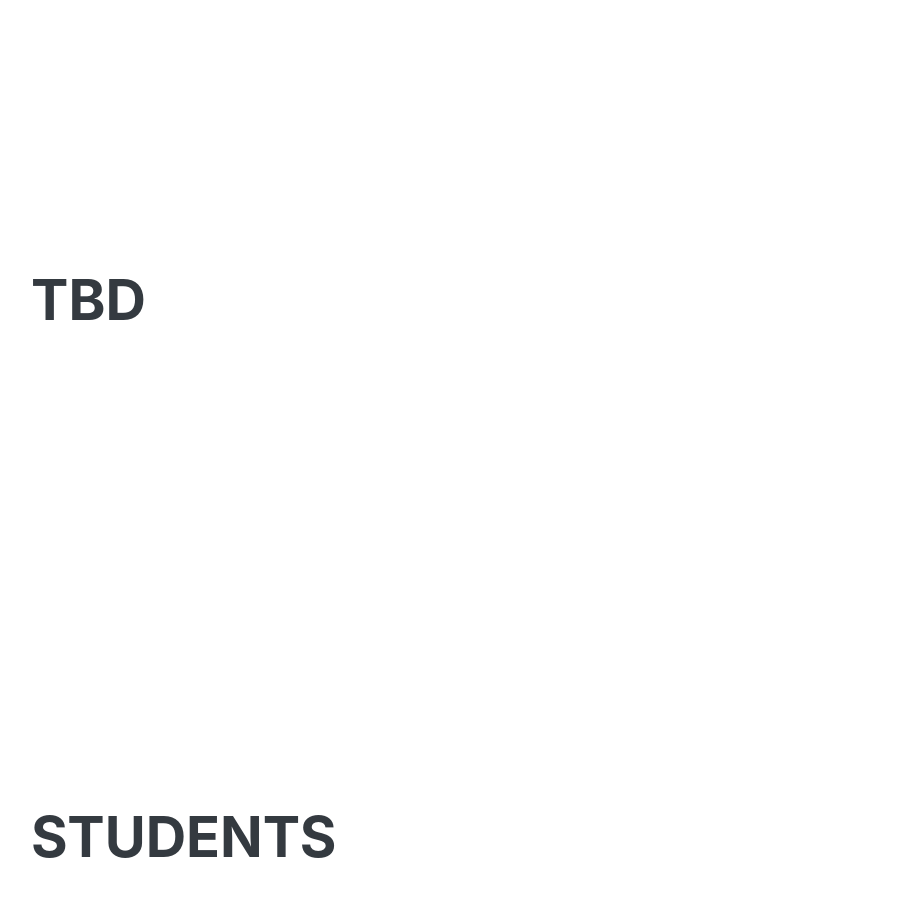
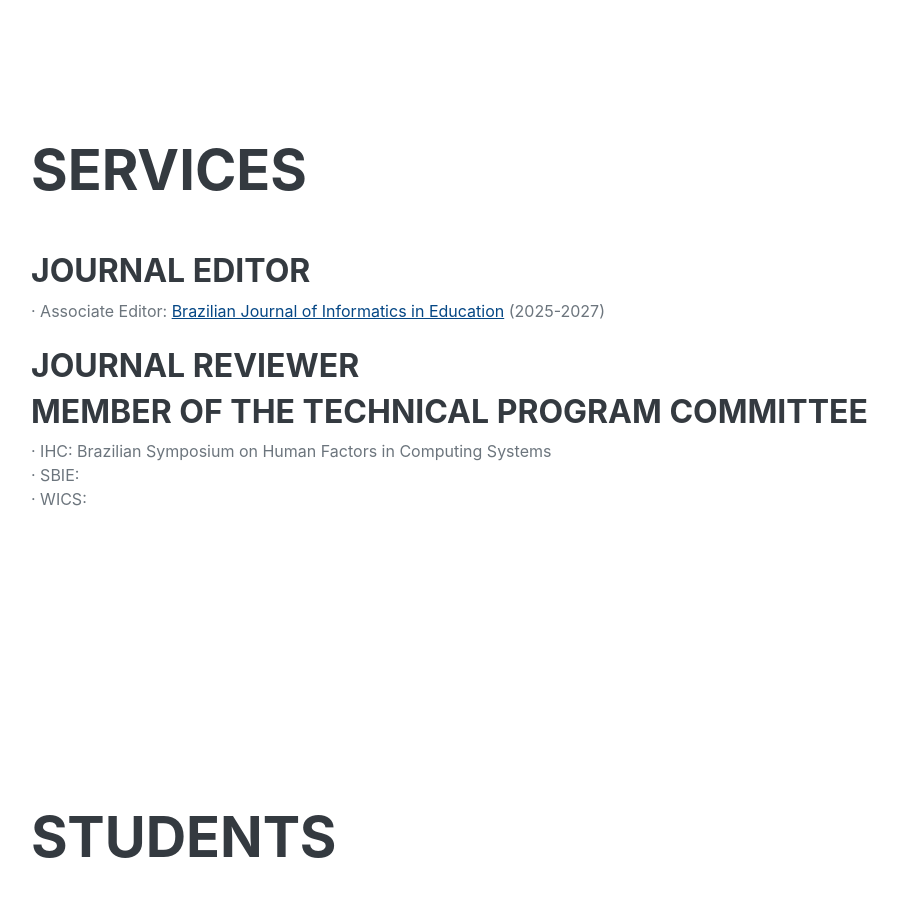
Before and after one commit to profguerino/profguerino.github.io, a plain HTML site: page index.html in a window 1280 px wide. Shown: the part 1860-2776 px from the top of the page, without its empty margins (289-1187 px from the left). Drawn offline with nearby package versions, Linux system fonts and the light colour scheme; a web font is replaced by a local one.

Commit message:
Update index.html

```diff
--- a/index.html
+++ b/index.html
@@ -202,7 +202,25 @@
 
             <section class="resume-section" id="services">
                 <div class="resume-section-content">
-                    <h2 class="mb-5">TBD</h2>
+                    <h2 class="mb-5">Services</h2>
+                    <div>
+                      <h3>Journal Editor</h3>
+                      · Associate Editor: <a href="https://journals-sol.sbc.org.br/index.php/rbie/index" target="_blank">Brazilian Journal of Informatics in Education</a> (2025-2027)<br><br>
+                    </div>
+
+                    <div>
+                      <h3>Journal Reviewer</h3>
+                    </div>
+
+                    <div>
+                      <h3>Member of the Technical Program Committee</h3>
+                      · IHC: Brazilian Symposium on Human Factors in Computing Systems<br>
+                      · SBIE: <br>
+                      · WICS: <br>
+                    </div>
+
+
+
             </section>
 
             <section class="resume-section" id="students">
```
